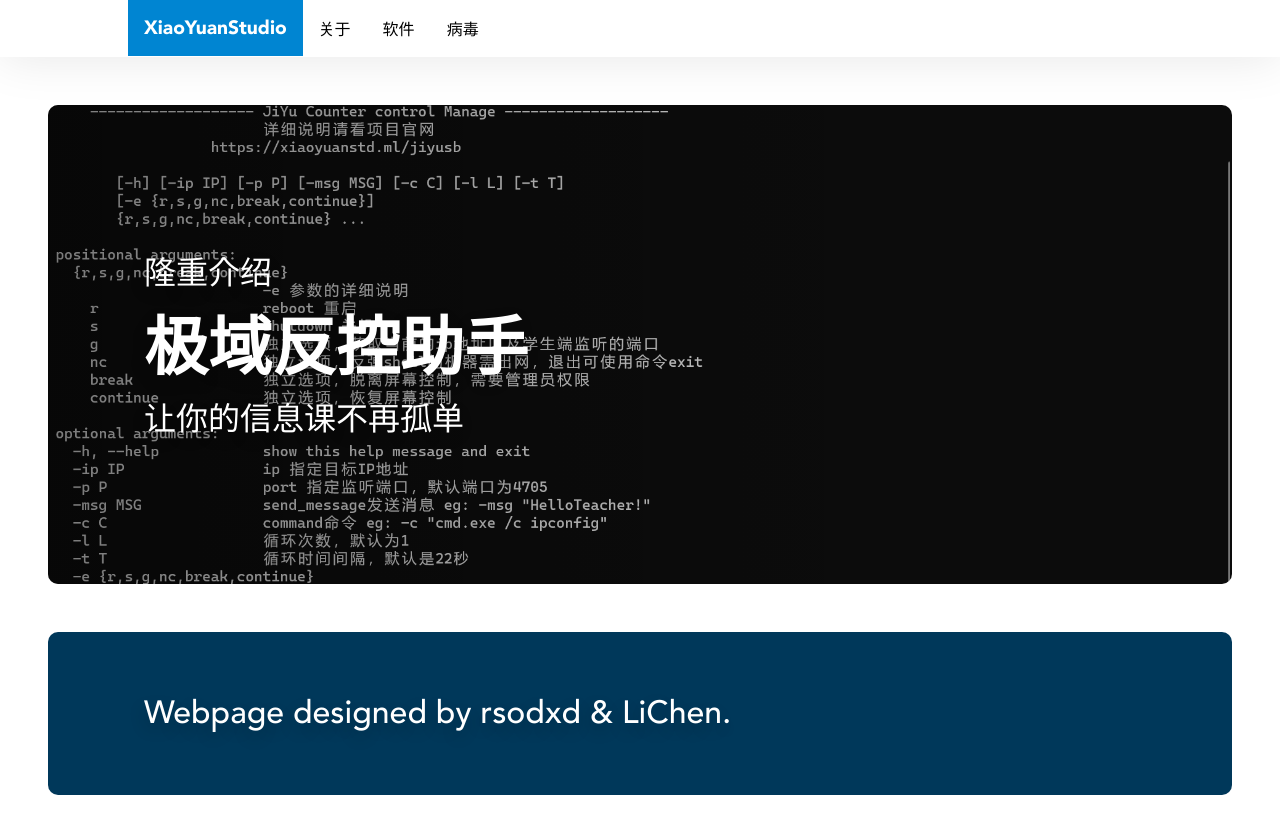
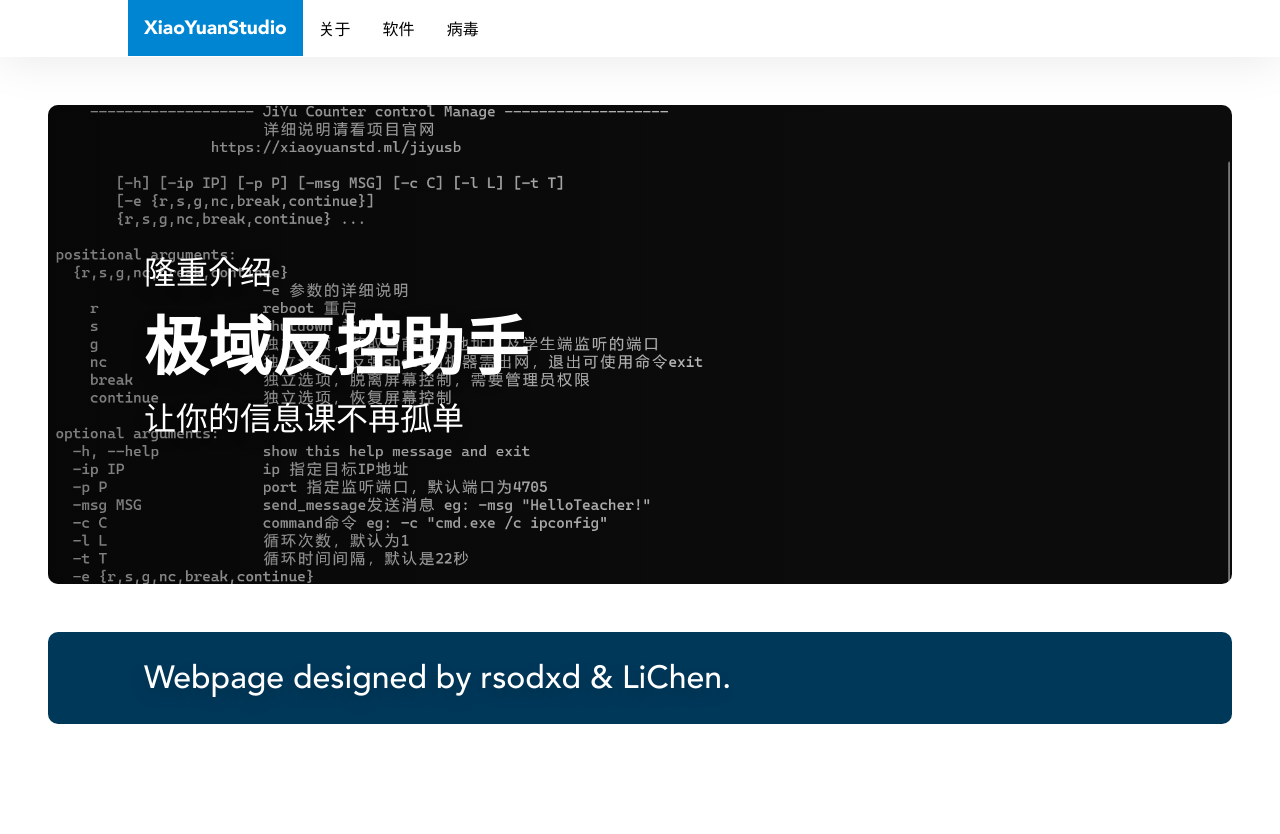
Before and after one commit to srcatt/xiaoyuanstd-react, a React (Create React App) app: page / in a window 1280 px wide. Shown: the top 834 px of the page. After the commit the page ends 800 px from the top, so only its background shows below. Built offline with nearby package versions, Linux system fonts and the light colour scheme.

Commit message:
Signed-off-by: rsodxd <thesourcecatt@outlook.com>

```diff
--- a/src/App.css
+++ b/src/App.css
@@ -132,8 +132,8 @@
 	width: 100% !important;
 	border-radius: 10px !important;
 	background: rgb(0 56 90) !important;
-	padding-top: 5% !important;
-	padding-bottom: 5% !important;
+	padding-top: 1.5rem !important;
+	padding-bottom: 1.5rem !important;
 }
 
 main {
```
Also changed, not shown: src/images/Malwares/VirusDatabase.png.
